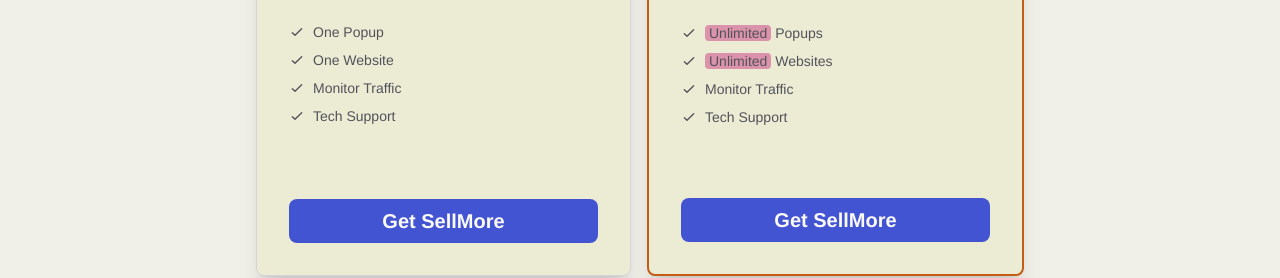
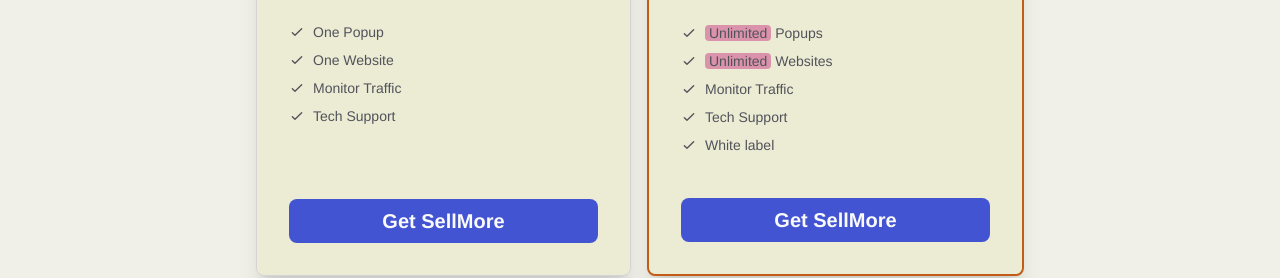
Before and after one commit to JustinCasler/SellMoreLandingPage, a Next.js app: page / in a window 1280 px wide. Shown: the part 3060-3338 px from the top of the page. Built offline with nearby package versions, Linux system fonts and the light colour scheme; a web font is replaced by a local one.

Commit message:
white label

```diff
--- a/src/sections/Pricing.tsx
+++ b/src/sections/Pricing.tsx
@@ -139,6 +139,7 @@
             "Unlimited Websites",
             "Monitor Traffic",
             "Tech Support",
+            "White label"
           ]}
           ctaText="Get SellMore"
           redirectUrl={FRONTEND_URL}
```
